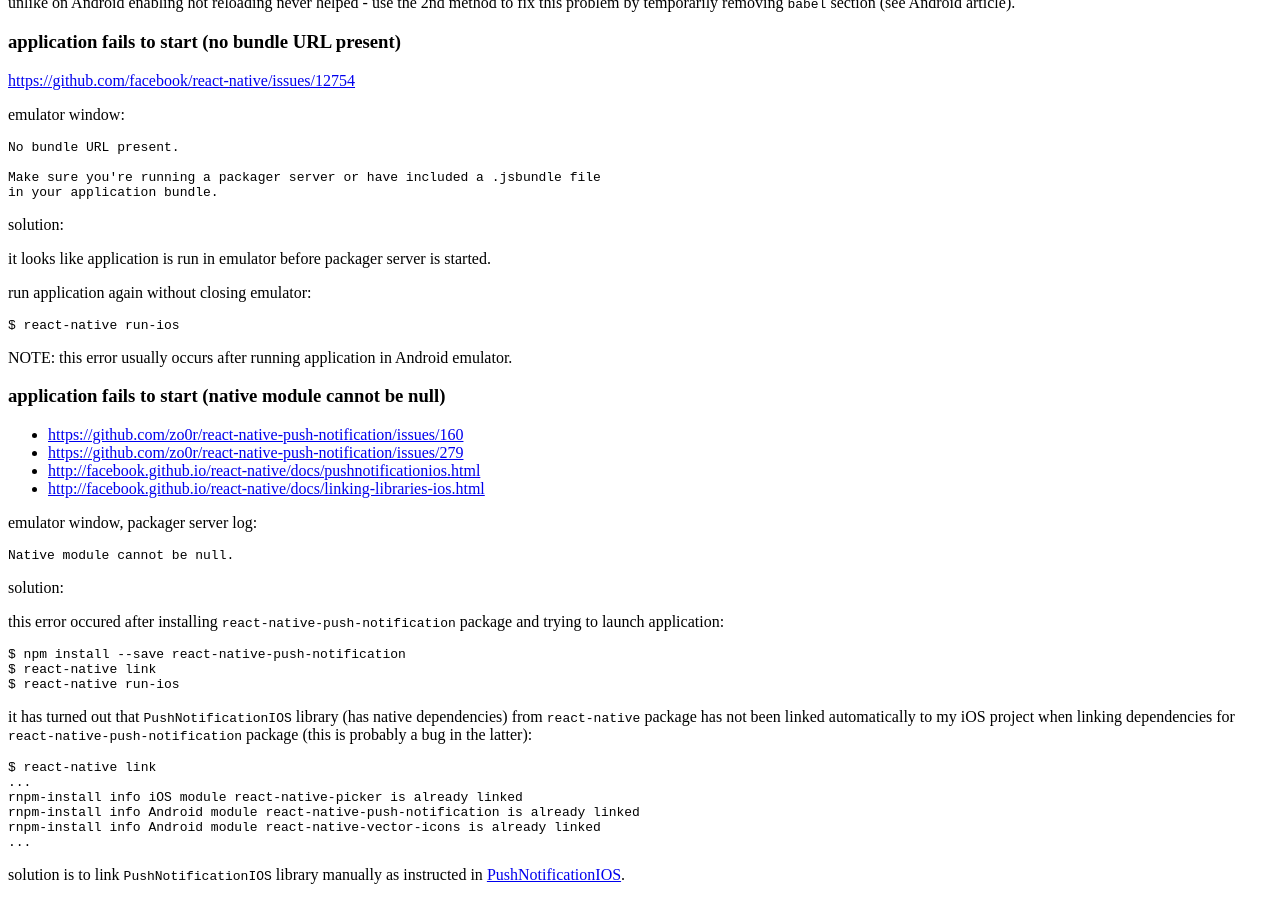
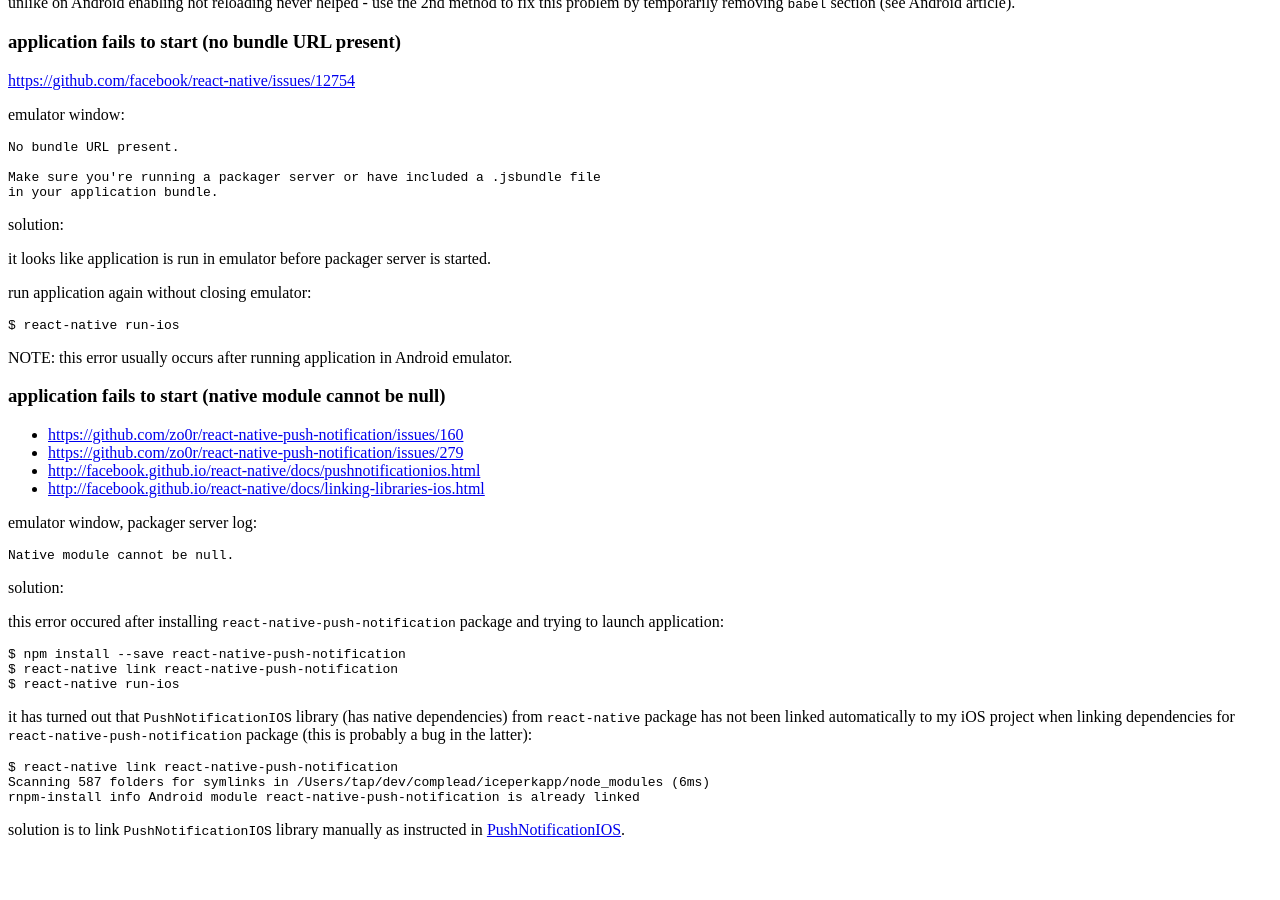
Before and after one commit to tap349/tap349.github.io, a Jekyll site: the page built from _posts/2017-05-25-react-native-ios.md, in a window 1280 px wide and 900 px high, scrolled down 3675 px. Built offline with Jekyll 4.4.1, drawn with Linux system fonts in a browser that asks for light colours; after the commit the page ends 4530 px from its top, so only the background shows below that.

Commit message:
update 2017-06-07_15:09:03

````diff
--- a/_posts/2017-05-25-react-native-ios.md
+++ b/_posts/2017-05-25-react-native-ios.md
@@ -263,7 +263,7 @@
 
 ```sh
 $ npm install --save react-native-push-notification
-$ react-native link
+$ react-native link react-native-push-notification
 $ react-native run-ios
 ```
 
@@ -273,12 +273,9 @@
 (this is probably a bug in the latter):
 
 ```sh
-$ react-native link
-...
-rnpm-install info iOS module react-native-picker is already linked
+$ react-native link react-native-push-notification
+Scanning 587 folders for symlinks in /Users/tap/dev/complead/iceperkapp/node_modules (6ms)
 rnpm-install info Android module react-native-push-notification is already linked
-rnpm-install info Android module react-native-vector-icons is already linked
-...
 ```
 
 solution is to link `PushNotificationIOS` library manually as instructed in
````
Also changed, not shown: _posts/2017-05-30-react-native.md (+38 -1 lines).
